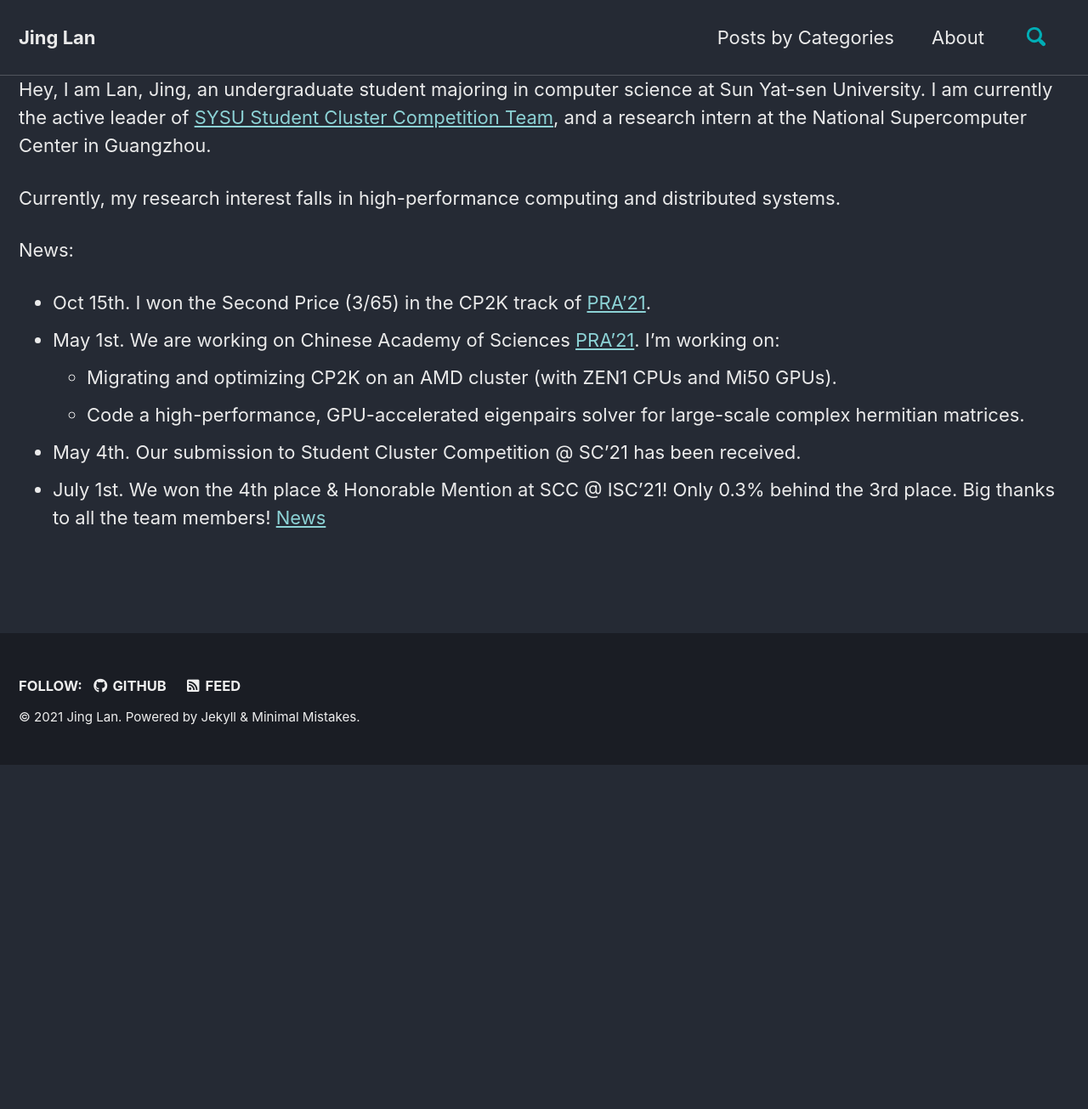
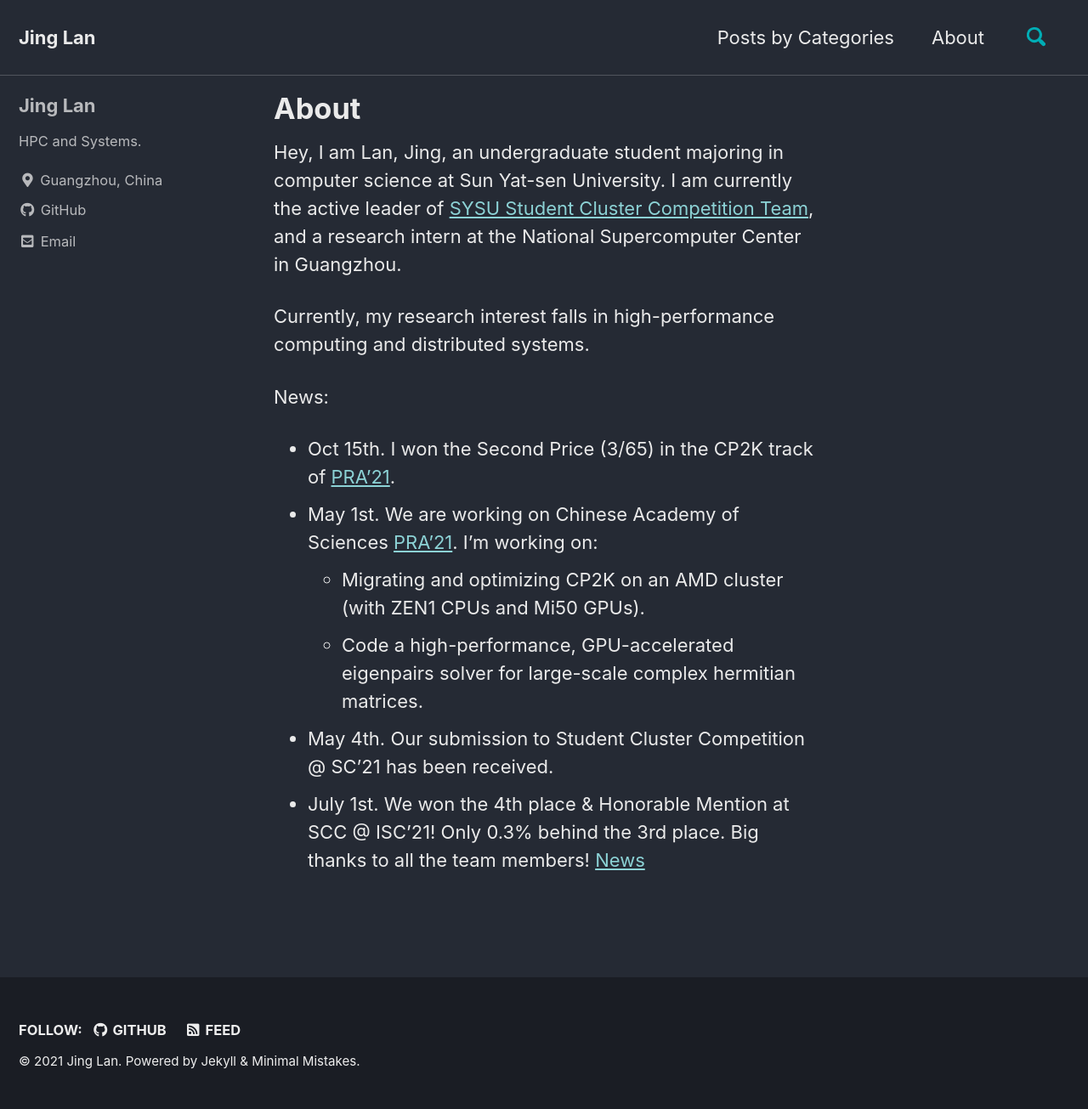
Before and after one commit to Lan-Jing/Lan-Jing.github.io, a Jekyll site: the page built from _pages/home.md, in a window 1280 px wide. Shown: the whole page at 85% size. Built offline with Jekyll 4.4.1, drawn with Linux system fonts in a browser that asks for light colours; cached includes are drawn as plain includes; before the commit the page ends 900 px from its top, so only the background shows below that; part of the change alters nothing that is shown.

Commit message:
try out some formats

```diff
--- a/_data/navigation.yml
+++ b/_data/navigation.yml
@@ -3,7 +3,7 @@ main:
   - title: "Posts by Categories"
     url: /categories/
   - title: "About"
-    url: /about/
+    url: /
 
 docs:
   - title: "Category"
--- a/_pages/home.md
+++ b/_pages/home.md
@@ -1,8 +1,8 @@
 ---
 title: "About"
-layout: splash
+layout: single
 permalink: /
-author_profile: false
+author_profile: true
 ---
 
 Hey, I am Lan, Jing, an undergraduate student majoring in computer science at Sun Yat-sen University. I am currently the active leader of [SYSU Student Cluster Competition Team](https://scc.sysu.tech/), and a research intern at the National Supercomputer Center in Guangzhou.
```
